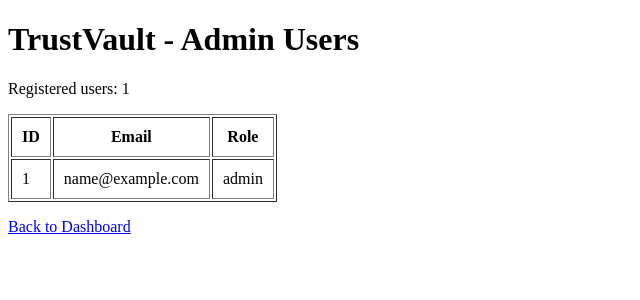
After one commit to stephenbelagubbala/TrustVault, a Flask app: page /admin/users in a window 1280 px wide. The commit adds this page. Shown: the top 300 px of the page, without its empty margins (0-640 px from the left). Run offline with Flask 3, Linux system fonts and the light colour scheme; the visitor is signed in with stand-in values (Sample User, id 1); tables that the repository leaves empty hold one stand-in row (values such as "Sample post"); some libraries are stand-ins or nearby versions.

Commit message:
Add admin user management and security updates

```diff
--- a/app.py
+++ b/app.py
@@ -5,6 +5,8 @@ from audit import log_audit
 from werkzeug.utils import secure_filename
 from flask_wtf.csrf import CSRFProtect
 from datetime import datetime, timezone
+from functools import wraps
+
 
 from flask import (
     Flask, render_template, redirect, url_for,
@@ -60,6 +62,28 @@ class User(db.Model):
         default=lambda: datetime.now(timezone.utc)
     )
 
+def admin_required(view_func):
+    @wraps(view_func)
+    def wrapped_view(*args, **kwargs):
+        user_id = session.get("user_id")
+
+        if not user_id:
+            flash("Please log in first.", "error")
+            return redirect(url_for("login"))
+
+        user = db.session.get(User, user_id)
+
+        if user is None:
+            session.clear()
+            flash("Please log in again.", "error")
+            return redirect(url_for("login"))
+
+        if user.role != "admin":
+            abort(403)
+
+        return view_func(*args, **kwargs)
+
+    return wrapped_view
 
 
 # Registration form
@@ -281,7 +305,7 @@ def login():
 def logout():
     session.clear()
     flash("You have logged out.", "success")
-    return redirect(url_for("home"))
+    return redirect(url_for("login"))
 
 
 @app.route("/documents", methods=["GET", "POST"])
@@ -716,6 +740,7 @@ def revoke_document_share(document_id, recipient_id):
 
 
 
+
 @app.route("/audit")
 def audit_history():
     user_id = session.get("user_id")
@@ -729,6 +754,14 @@ def audit_history():
     if user is None:
         session.clear()
         return redirect(url_for("login"))
+
+    # Only administrators can view global audit history.
+    if user.role != "admin":
+        flash(
+            "Access denied. Administrator privileges are required.",
+            "error"
+        )
+        abort(403)
 
     selected_action = request.args.get("action", "").strip()
 
@@ -748,6 +781,7 @@ def audit_history():
         logs=logs,
         selected_action=selected_action
     )
+
 
 
 
@@ -801,11 +835,26 @@ def dashboard():
 
     return render_template(
         "dashboard.html",
+        user=user,
         total_documents=total_documents,
         shared_with_me=shared_with_me,
         shared_by_me=shared_by_me,
-        recent_logs=recent_logs
+        recent_logs=recent_logs,
+        is_admin=(user.role == "admin")
     )
+
+@app.route("/admin/users")
+@admin_required
+def admin_users():
+    users = db.session.execute(
+        db.select(User).order_by(User.id.desc())
+    ).scalars().all()
+
+    return render_template(
+        "admin_users.html",
+        users=users
+    )
+
 
 
 if __name__ == "__main__":
--- /dev/null
+++ b/templates/admin_users.html
@@ -0,0 +1,35 @@
+
+<!DOCTYPE html>
+<html lang="en">
+<head>
+    <meta charset="UTF-8">
+    <meta name="viewport" content="width=device-width, initial-scale=1.0">
+    <title>TrustVault - Admin Users</title>
+</head>
+<body>
+    <h1>TrustVault - Admin Users</h1>
+
+    <p>Registered users: {{ users|length }}</p>
+
+    <table border="1" cellpadding="10">
+        <thead>
+            <tr>
+                <th>ID</th>
+                <th>Email</th>
+                <th>Role</th>
+            </tr>
+        </thead>
+        <tbody>
+            {% for user in users %}
+            <tr>
+                <td>{{ user.id }}</td>
+                <td>{{ user.email }}</td>
+                <td>{{ user.role }}</td>
+            </tr>
+            {% endfor %}
+        </tbody>
+    </table>
+
+    <p><a href="{{ url_for('dashboard') }}">Back to Dashboard</a></p>
+</body>
+</html>
```
Also changed, not shown: make_admin.py (added, +29 -0 lines), templates/dashboard.html (+15 -1 lines), templates/documents.html (+6 -1 lines).
